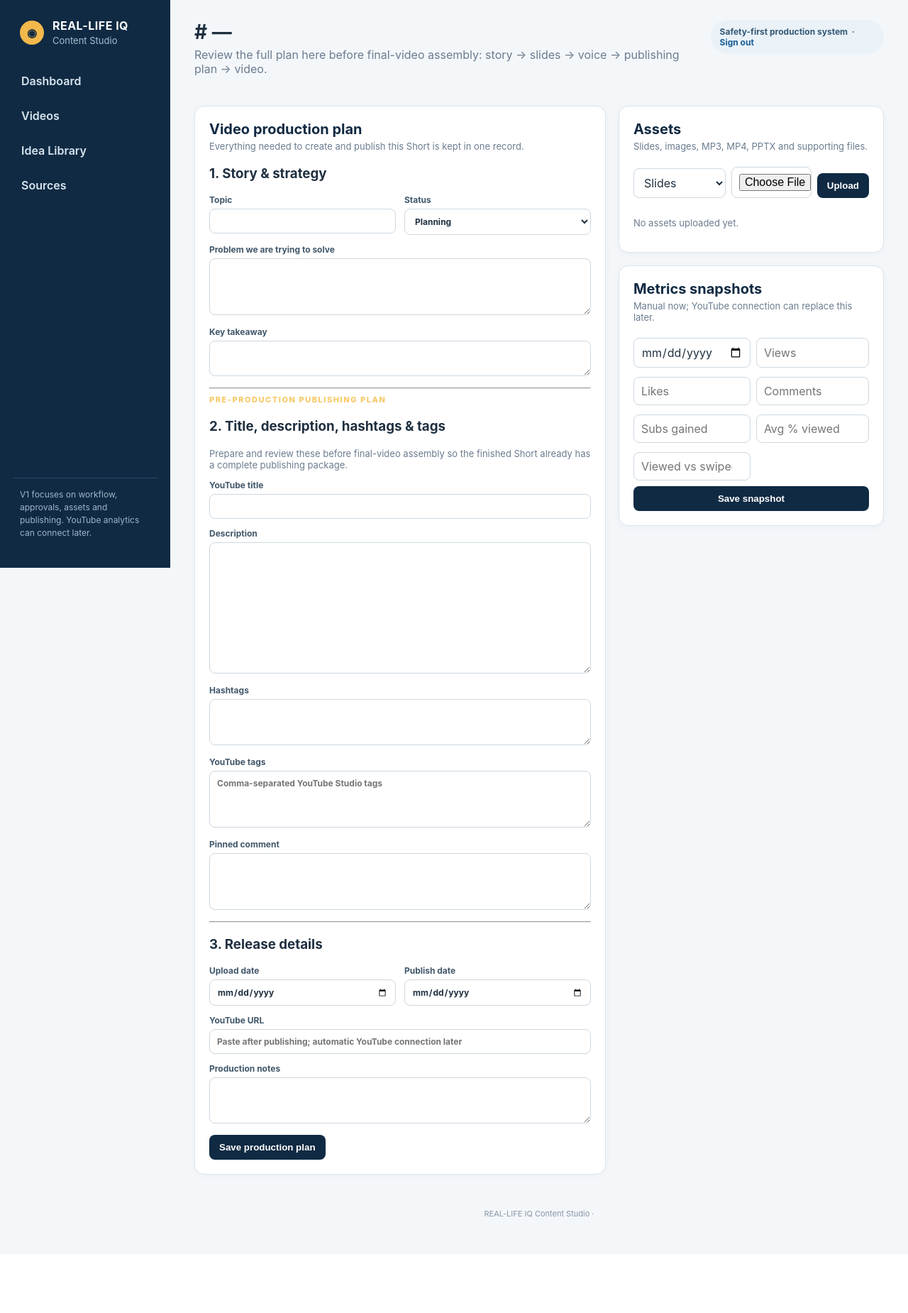
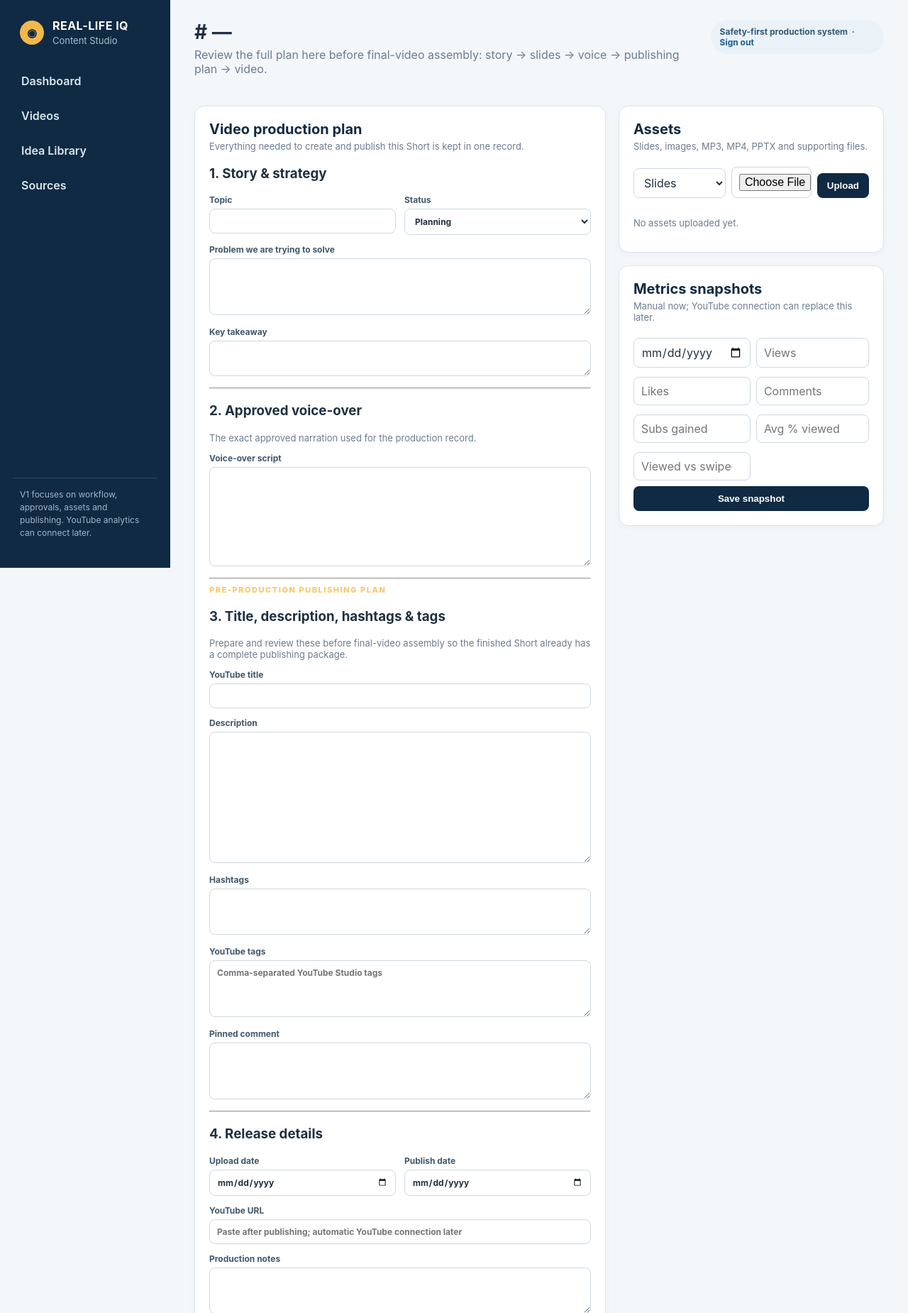
Before and after one commit to bonkiran/real-life-iq-studio, a Python web app: template templates/video_detail.html in a window 1280 px wide. Shown: the top 1850 px of the page at 71% size. Before the commit the page ends 1715 px from the top, so only its background shows below. Run offline with Jinja, Linux system fonts and the light colour scheme; the template is opened without the code that fills it, so the values that code supplies are empty.

Commit message:
Show approved voice-over script in video production plan

```diff
--- a/templates/video_detail.html
+++ b/templates/video_detail.html
@@ -24,8 +24,13 @@
     <label>Key takeaway<textarea name="takeaway" rows="2">{{ video.takeaway or '' }}</textarea></label>
 
     <hr>
+    <h3>2. Approved voice-over</h3>
+    <p class="muted">The exact approved narration used for the production record.</p>
+    <label>Voice-over script<textarea rows="8" readonly>{{ video.voice_over_text or '' }}</textarea></label>
+
+    <hr>
     <div class="eyebrow">PRE-PRODUCTION PUBLISHING PLAN</div>
-    <h3>2. Title, description, hashtags & tags</h3>
+    <h3>3. Title, description, hashtags & tags</h3>
     <p class="muted">Prepare and review these before final-video assembly so the finished Short already has a complete publishing package.</p>
     <label>YouTube title<input name="title" value="{{ video.title or '' }}"></label>
     <label>Description<textarea name="description" rows="11">{{ video.description or '' }}</textarea></label>
@@ -34,7 +39,7 @@
     <label>Pinned comment<textarea name="pinned_comment" rows="4">{{ video.pinned_comment or '' }}</textarea></label>
 
     <hr>
-    <h3>3. Release details</h3>
+    <h3>4. Release details</h3>
     <div class="form-grid"><label>Upload date<input type="date" name="upload_date" value="{{ video.upload_date or '' }}"></label><label>Publish date<input type="date" name="publish_date" value="{{ video.publish_date or '' }}"></label></div>
     <label>YouTube URL<input name="youtube_url" value="{{ video.youtube_url or '' }}" placeholder="Paste after publishing; automatic YouTube connection later"></label>
     <label>Production notes<textarea name="notes" rows="3">{{ video.notes or '' }}</textarea></label>
```
